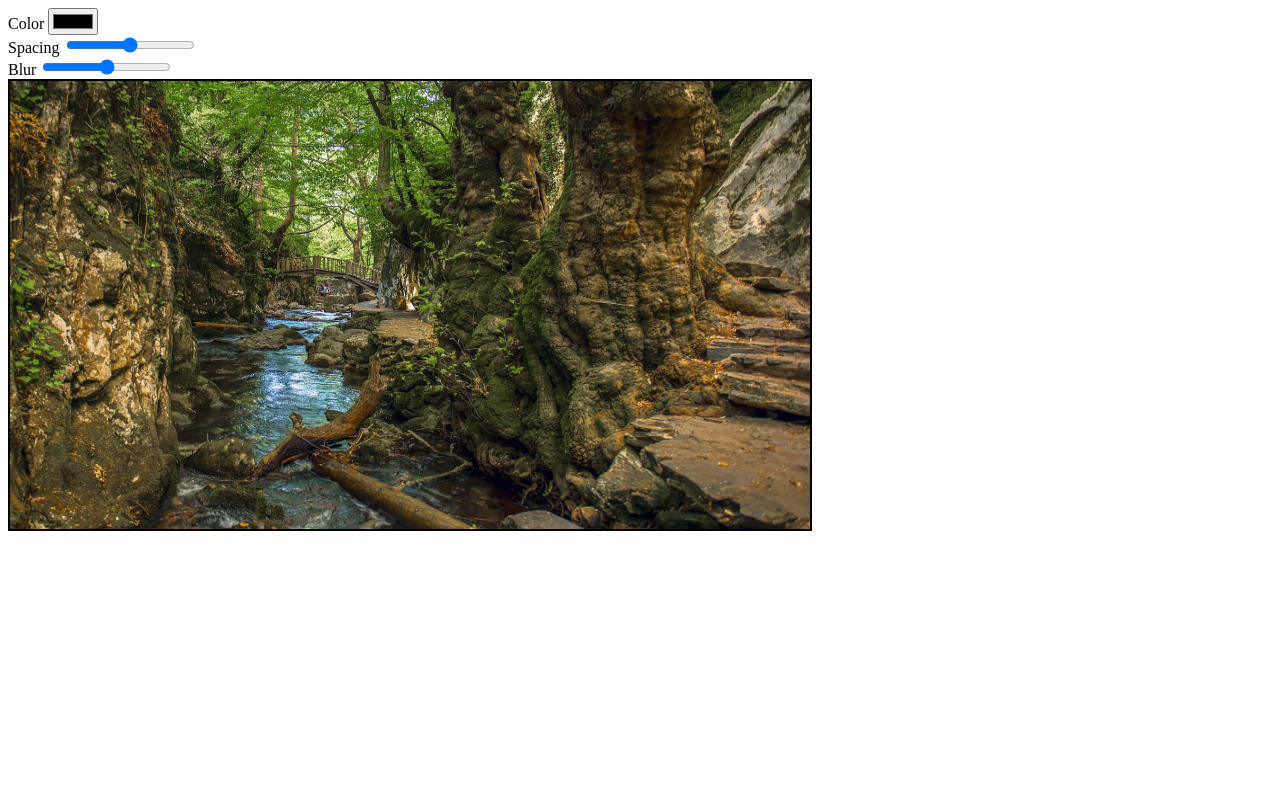
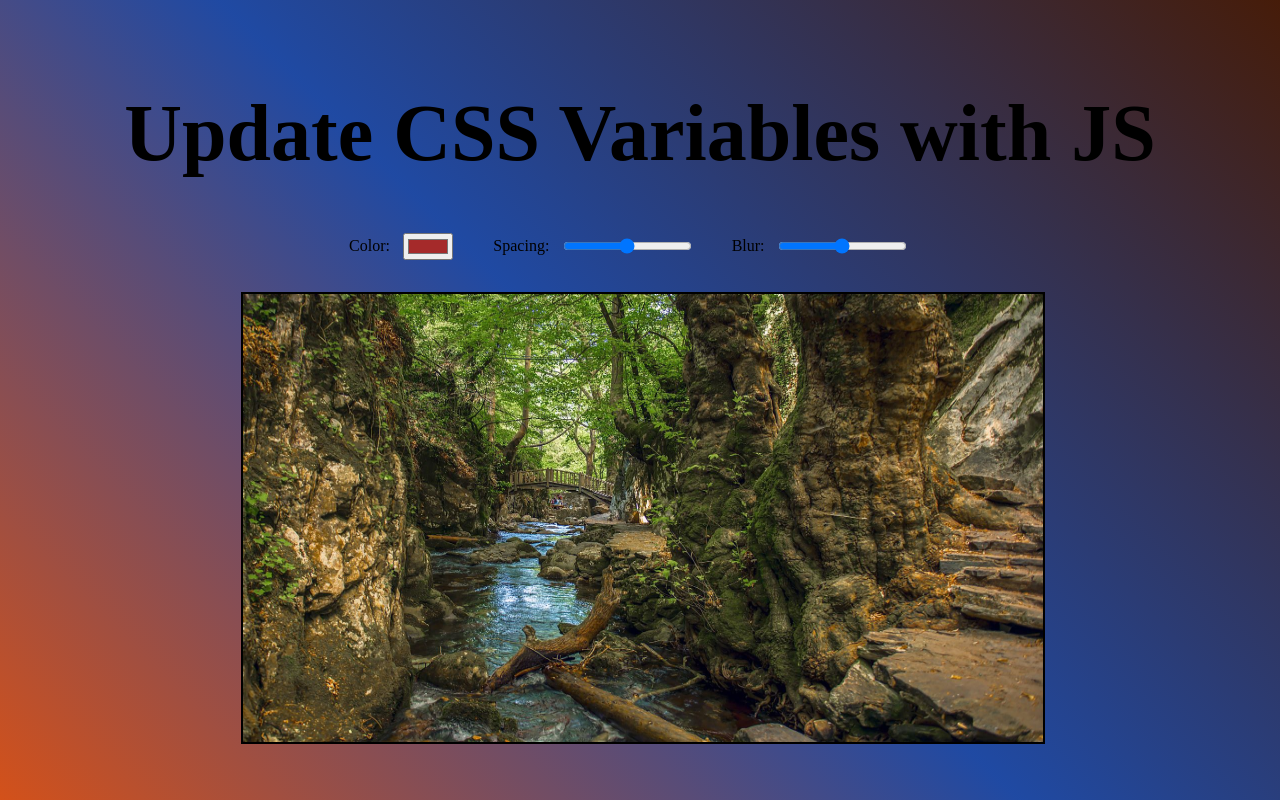
Before and after one commit to yilmazoncum/javascript30, a plain HTML site: page 3- Update Css Variables with JS/index.html in a window 1280 px wide. Drawn offline with Linux system fonts and the light colour scheme.

Commit message:
make cosmetics changes

```diff
--- a/3- Update Css Variables with JS/app.js
+++ b/3- Update Css Variables with JS/app.js
@@ -3,15 +3,17 @@ const spacing = document.getElementById("spacing");
 const blur = document.getElementById("blur");
 const mainDiv = document.querySelector(".main");
 const photoDiv = document.querySelector(".photo");
+const headerDiv = document.querySelector(".headJS");
 
 color.addEventListener("change",()=>{
-    console.log(color.value);
     mainDiv.style.backgroundColor = color.value;
+    headerDiv.style.color = `${color.value}`;
 })
+
 spacing.addEventListener("change",()=>{
-    console.log(spacing.value);
     photoDiv.style.backgroundSize =`${50*(spacing.value/100)}em ${30*(spacing.value/100)}em`;
 })
+
 blur.addEventListener("change",()=>{
       photoDiv.style.filter =`blur(${blur.value/10}px)`;
 })
--- a/3- Update Css Variables with JS/index.html
+++ b/3- Update Css Variables with JS/index.html
@@ -9,21 +9,23 @@
 </head>
 
 <body>
+    <header>
+        <div>
+            <h1>Update CSS Variables with <span class="headJS">JS</span></h1>
+        </div>
+    </header>
     <div class="control-panel">
-        <label for="color">Color</label>
-        <input id="color"type="color">
-        <br>
+        <label for="color">Color:</label>
+        <input id="color" type="color" value="#a52a2a">
 
-        <label for="spacing">Spacing</label>
+        <label for="spacing">Spacing:</label>
         <input id="spacing" type="range">
-        <br>
-        <label for="blur">Blur</label>
+
+        <label for="blur">Blur:</label>
         <input id="blur" type="range">
     </div>
     <div class="main">
-        <div class="photo">
-
-        </div>
+        <div class="photo"></div>
     </div>
 
 </body>
--- a/3- Update Css Variables with JS/style.css
+++ b/3- Update Css Variables with JS/style.css
@@ -1,7 +1,15 @@
+html{
+    display: flex;
+    justify-content: center;
+    align-items:center;
+    background: linear-gradient(45deg, rgba(211,81,26,1) 0%, rgba(27,70,161,0.981127485173757) 49%, rgba(70,28,9,1) 100%);
+}
+
 .main{
     background-color: brown;
     width: 50em;
     height: 28em;
+    margin-left: 7.3em;
 }
 
 .photo{
@@ -14,3 +22,26 @@
        border: 2px solid;
        filter: blur(0px);
     }
+
+ .control-panel{
+     margin-right: 4em;
+     padding-left: 5em;
+     padding-bottom: 2em;
+     display: flex;
+    justify-content: center;
+    align-items:center;
+
+ }
+
+ h1{
+     text-align: center;
+     margin-top: 1em;
+     font-size: 5em;
+ }
+ input{
+     margin-right: 3em;
+     margin-left: 1em;
+ }
+ .headJS{
+
+ }
```
